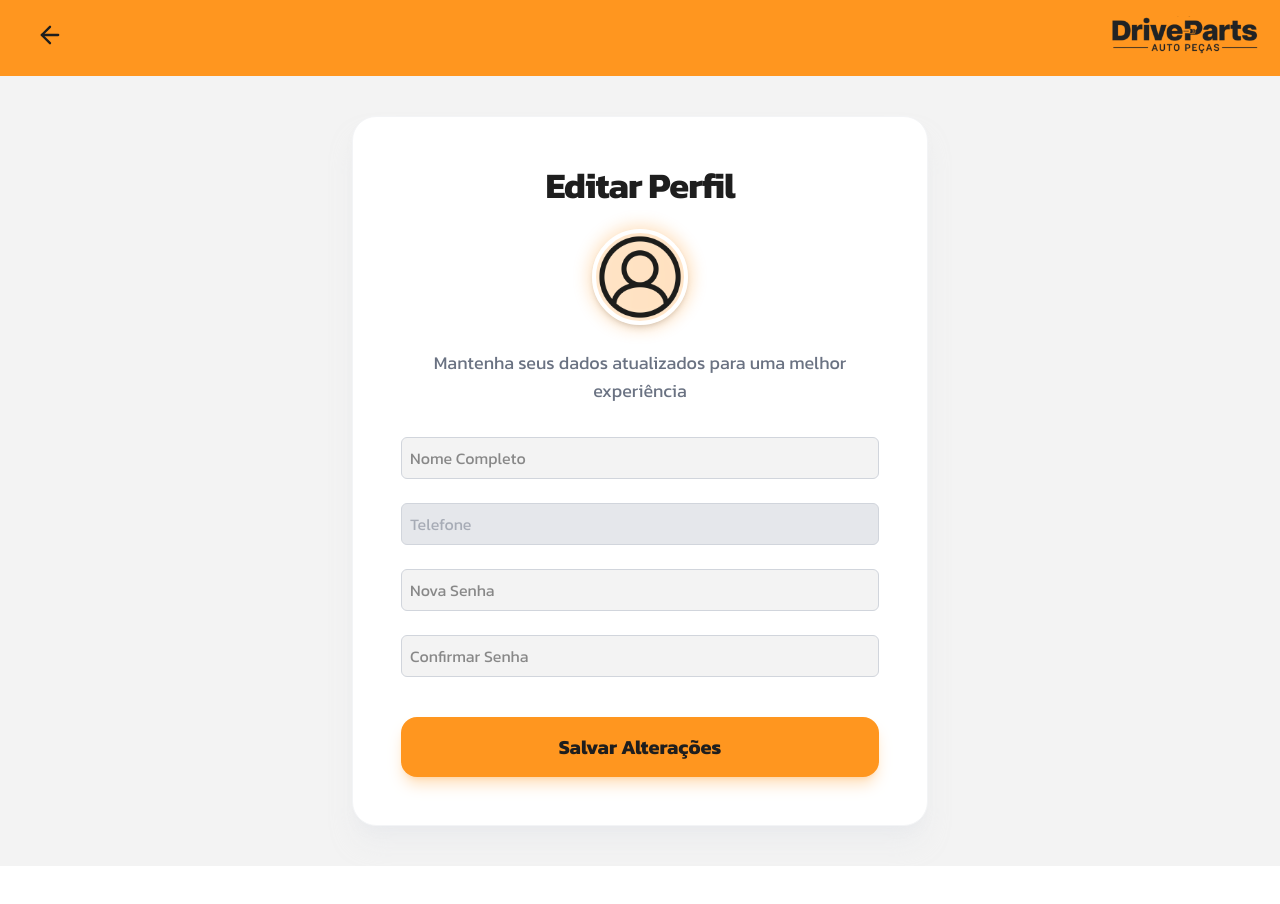
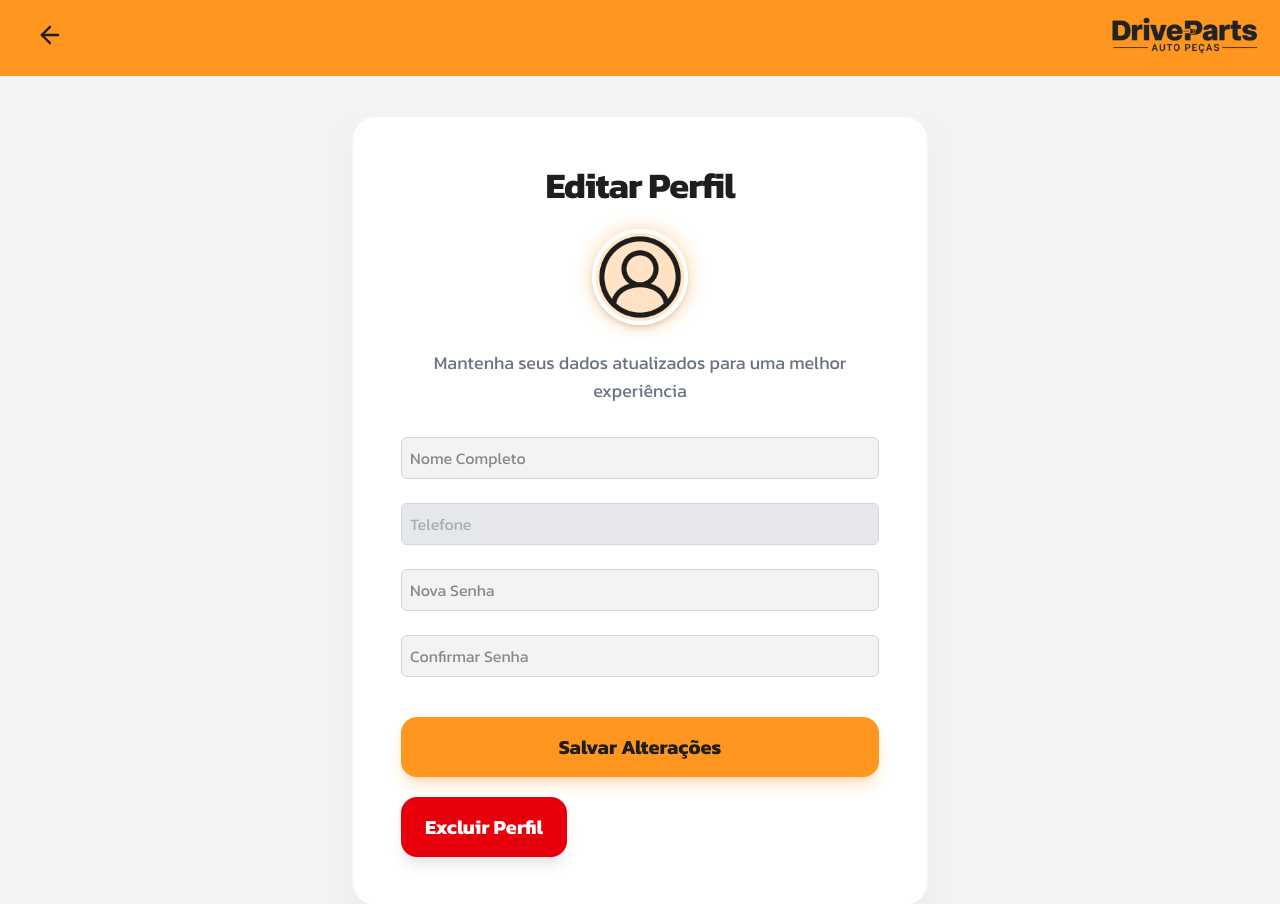
Before and after one commit to NessKawl/Front_DriveParts, a React (Vite) app in the folder front-end/: page /editar-perfil in a window 1280 px wide. Shown: the top 904 px of the page. Before the commit the page ends 866 px from the top, so only its background shows below. Built offline with nearby package versions, Linux system fonts and the light colour scheme.

Commit message:
Implementação de anonimização de dados e botão para deletar conta

```diff
--- a/front-end/src/pages/perfil/EditarPerfil.tsx
+++ b/front-end/src/pages/perfil/EditarPerfil.tsx
@@ -3,7 +3,7 @@ import FormGenerator from "../../components/forms/FormGenerator";
 import NavBarSimples from "../../components/navbar/NavbarSimples";
 import Button from "../../components/buttons/Button";
 import Avatar from "../../components/imagens/Avatar";
-import { atualizarPerfil } from "../../services/perfilService";
+import { atualizarPerfil, deletarConta } from "../../services/perfilService";
 import Modal from "../../components/modal/Modal";
 
 export default function EditarPerfil() {
@@ -65,6 +65,20 @@ const abrirModalConfirmacao = () => {
     setModalAberto(true);
   };
 
+  const abrirModalExcluir = () => {
+    setModalTipo("confirmacao");
+    setModalTitulo("Excluir conta");
+    setModalMensagem(
+      "Tem certeza que deseja excluir sua conta? Esta ação é permanente e seus dados pessoais serão anonimizados."
+    );
+
+    setModalBotaoAcao("Excluir");
+
+    setAcaoModal(() => confirmarExclusao);
+
+    setModalAberto(true);
+  };
+
   const confirmarAtualizacao = async () => {
     try {
       const response = await atualizarPerfil({
@@ -92,6 +106,26 @@ const confirmarAtualizacao = async () => {
     } catch (error) {
       console.error(error);
       abrirModalErro("Erro ao atualizar perfil");
+    }
+  };
+
+  const confirmarExclusao = async () => {
+    try {
+      await deletarConta();
+
+      // Limpa todos os dados da sessão
+      localStorage.clear();
+
+      abrirModalSucesso(
+        "Sua conta foi excluída com sucesso.",
+        () => {
+          window.location.href = "/login";
+        }
+      );
+
+    } catch (error) {
+      console.error(error);
+      abrirModalErro("Erro ao excluir a conta.");
     }
   };
 
@@ -187,6 +221,13 @@ const confirmarAtualizacao = async () => {
             >
               Salvar Alterações
             </Button>
+            <Button
+              type="button"
+              onClick={abrirModalExcluir}
+              className="mt-5 bg-red-600 md:text-xl text-lg font-bold text-white px-6 py-4 rounded-2xl shadow-lg hover:bg-red-700 transition-all duration-300"
+            >
+              Excluir Perfil
+            </Button>
           </div>
         </form>
       </main>
--- a/front-end/src/services/perfilService.tsx
+++ b/front-end/src/services/perfilService.tsx
@@ -14,3 +14,7 @@ export async function atualizarPerfil(data: UpdatePerfilData) {
 
     return response.data;
 }
+
+export const deletarConta = async () => {
+    return await api.delete("/perfil/deletar");
+};
```
Lines whose indentation alone changed are shown as unchanged.
